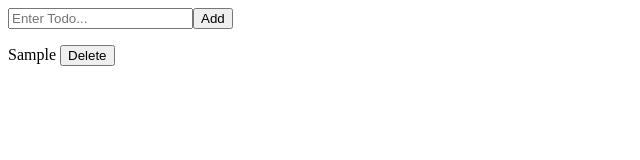
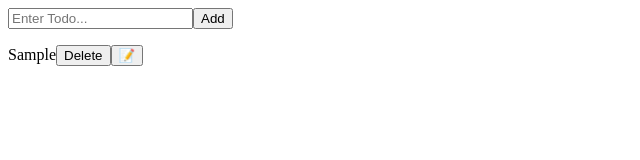
Before and after one commit to manav1913/To-do-React, a React (Vite) app: page / in a window 1280 px wide. Both pictures are taken after typing "Sample" into the empty fields and a click on the button "Add". Shown: the top 160 px of the page, without its empty margins (0-640 px from the left). Built offline with nearby package versions, Linux system fonts and the light colour scheme.

Commit message:
added edit todo functionality

```diff
--- a/src/components/Todo.jsx
+++ b/src/components/Todo.jsx
@@ -6,18 +6,33 @@ const Todo = () => {
 
     const [todoList, setTodoList] = useState([])
     const [input, setInput] = useState("")
+    const [editIndex, setEditIndex] = useState(null)
 
     const addTodo = () => {
-        if(input === "") return
+        if (input.trim() === "") return
 
-        setTodoList([...todoList, input])
-        setInput ("")
-    }
+        if (editIndex !== null) {
+            const updated = todoList.map((todo, index) =>
+            index === editIndex ? input : todo
+            )
+            setTodoList(updated)
+            setEditIndex(null)
+        } else {
+            setTodoList([...todoList, input])
+  }
+
+  setInput("")
+}
 
     const deleteTodo = (indexToDelete) => {
         const updatedTodo = todoList.filter((todo, index) => index !== indexToDelete)
         setTodoList(updatedTodo)
     }
+
+    const editTodo = (indexToEdit) => {
+        setInput(todoList[indexToEdit])
+        setEditIndex(indexToEdit)
+}
 
 
   return (
@@ -31,7 +46,10 @@ const Todo = () => {
        />
       <button onClick={addTodo}>Add</button>
       {todoList.map((todo, index)=> <div key={index}>
-        <p>{todo} <button onClick={() => deleteTodo(index)}>Delete</button></p>
+        <p>{todo}
+            <button onClick={() => deleteTodo(index)}>Delete</button>
+            <button onClick={()=> editTodo(index)}>📝</button>
+            </p>
       </div>)}
     </div>
 
```
